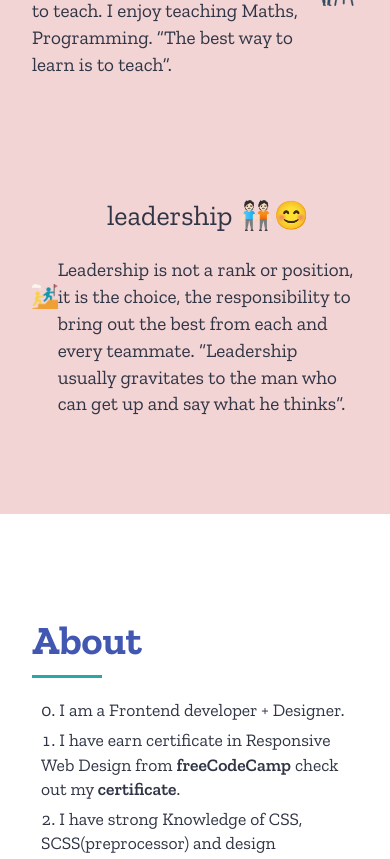
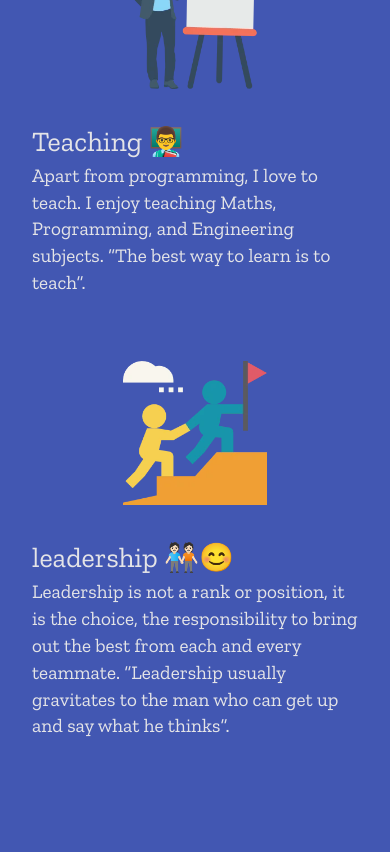
Before and after one commit to shareef99/portfolio-old, a Next.js app: page /about in a window 390 px wide. Shown: the part 1120-1979 px from the top of the page. Built offline with nearby package versions, Linux system fonts and the light colour scheme; a web font is replaced by a local one.

Commit message:
✏ make about page responsive

```diff
--- a/pages/about.jsx
+++ b/pages/about.jsx
@@ -14,7 +14,7 @@ function about() {
             alt="profile photo"
           />
         </div>
-        <h3>
+        <h3 className="font-medium">
           Hello <span className="wave">👋</span>
         </h3>
         <p className="text-left leading-6 md:w-3/4 md:mx-auto">
@@ -22,25 +22,27 @@ function about() {
           with React, NextJS, Tailwind CSS, and Firebase.
         </p>
       </section>
-      <section id="skills" className="bg-pink text-primary-text-color">
+      <section id="skills" className="bg-blue text-zinc-200">
         <div className="container pt-24 pb-12">
-          <h2>Skills</h2>
-          <div className="flex flex-col justify-between">
+          <h3 className="text-yellow text-4xl font-semibold mb-8">Skills</h3>
+          <div className="md:ml-8">
             {skills.map((skill, index) => (
               <div
                 key={index}
-                className={`flex-center my-12 ${
-                  index % 2 !== 0 && "flex-row-reverse"
-                }`}
+                className={`my-16 space-y-8 md:space-y-0 md:flex ${
+                  index % 2 !== 0 && "md:flex-row-reverse md:justify-end"
+                } `}
               >
-                <div className="h-auto w-36 sm:w-44 md:w-48 md:self-start md:mx-12">
+                <div className="h-auto w-36 md:w-40 ls:w-44 mx-auto md:mx-0  ">
                   <img src={skill.imgSrc} alt={skill.alt} />
                 </div>
-                <div>
-                  <h3 className="text-center md:text-left my-5">
-                    {skill.title}
-                  </h3>
-                  <p>
+                <div
+                  className={`md:w-3/4 md:pt-4 md:ml-8 ${
+                    index % 2 !== 0 && "md:ml-0 md:mr-8"
+                  }`}
+                >
+                  <h3 className="xs:text-center md:text-left">{skill.title}</h3>
+                  <p className="sm:text-center md:text-left">
                     {skill.content}{" "}
                     {skill.link && (
                       <Link href={skill.link}>{skill.linkContent}</Link>
@@ -53,48 +55,6 @@ function about() {
           </div>
         </div>
       </section>
-      <section id="about" className="container py-24">
-        <h2>About</h2>
-        <div id="about" className="text-primary-text-color mt-5 ml-1">
-          <ol start={0}>
-            <li className="listItem">I am a Frontend developer + Designer.</li>
-            <li className="listItem">
-              I have earn certificate in Responsive Web Design from{" "}
-              <a
-                href="http://freecodecamp.org"
-                target="_blank"
-                rel="noopener noreferrer"
-              >
-                freeCodeCamp
-              </a>{" "}
-              check out my{" "}
-              <a
-                href="https://www.freecodecamp.org/certification/shareef99/responsive-web-design"
-                target="_blank"
-                rel="noopener noreferrer"
-              >
-                certificate
-              </a>
-              .
-            </li>
-            <li className="listItem">
-              I have strong Knowledge of CSS, SCSS(preprocessor) and design
-              principles.
-            </li>
-            <li className="listItem">
-              I believe in a simple and beautiful design which can attract more
-              and more audience.
-            </li>
-            <li className="listItem">
-              I'm currently working on React + NextJS.
-            </li>
-            <li className="listItem">
-              I am willing to upgrade my self and your company with full efforts
-              and curiosity.
-            </li>
-          </ol>
-        </div>
-      </section>
     </Layout>
   );
 }
--- a/public/dummyData.js
+++ b/public/dummyData.js
@@ -11,7 +11,7 @@ export const skills = [
   {
     title: "Teaching 👨‍🏫",
     content:
-      "Apart from programming, I love to teach. I enjoy teaching Maths, Programming.",
+      "Apart from programming, I love to teach. I enjoy teaching Maths, Programming, and Engineering subjects.",
     quote: "The best way to learn is to teach",
     imgSrc: "images/teacher.webp",
     alt: "Teaching",
```
